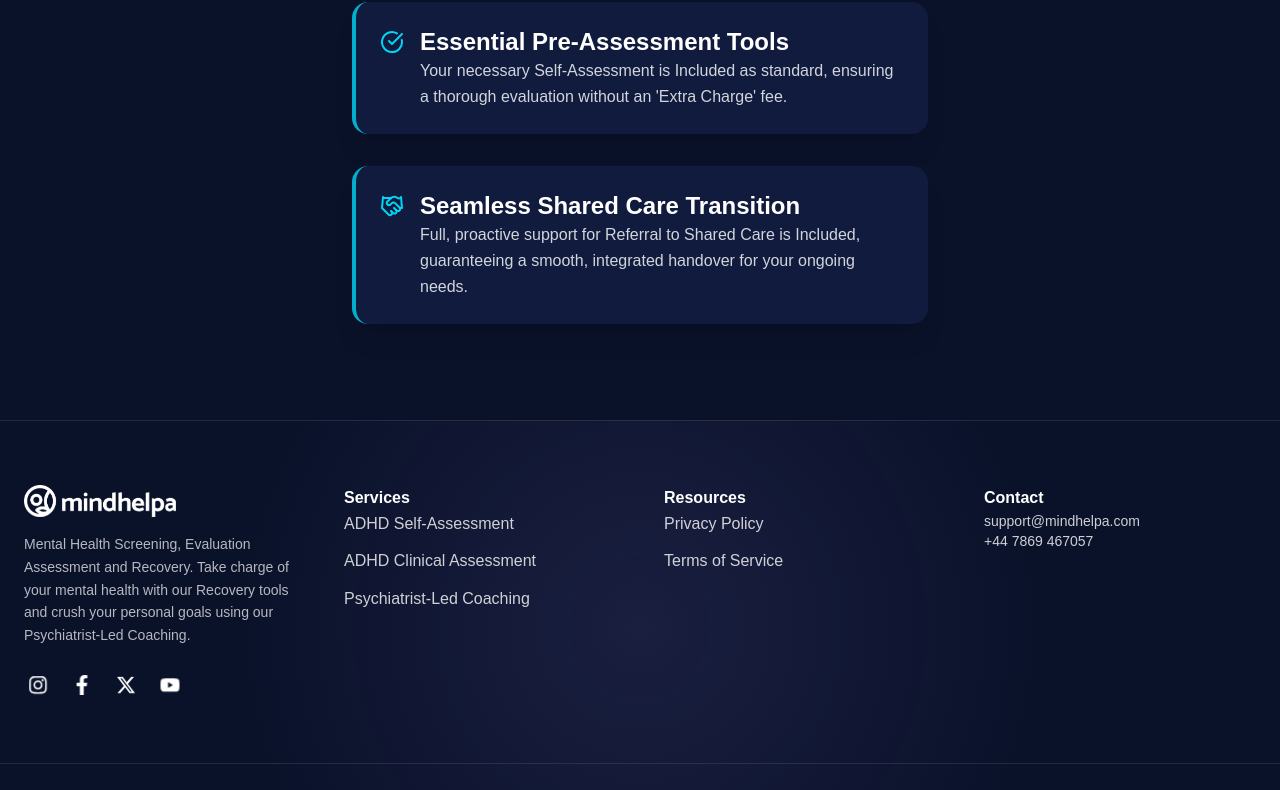
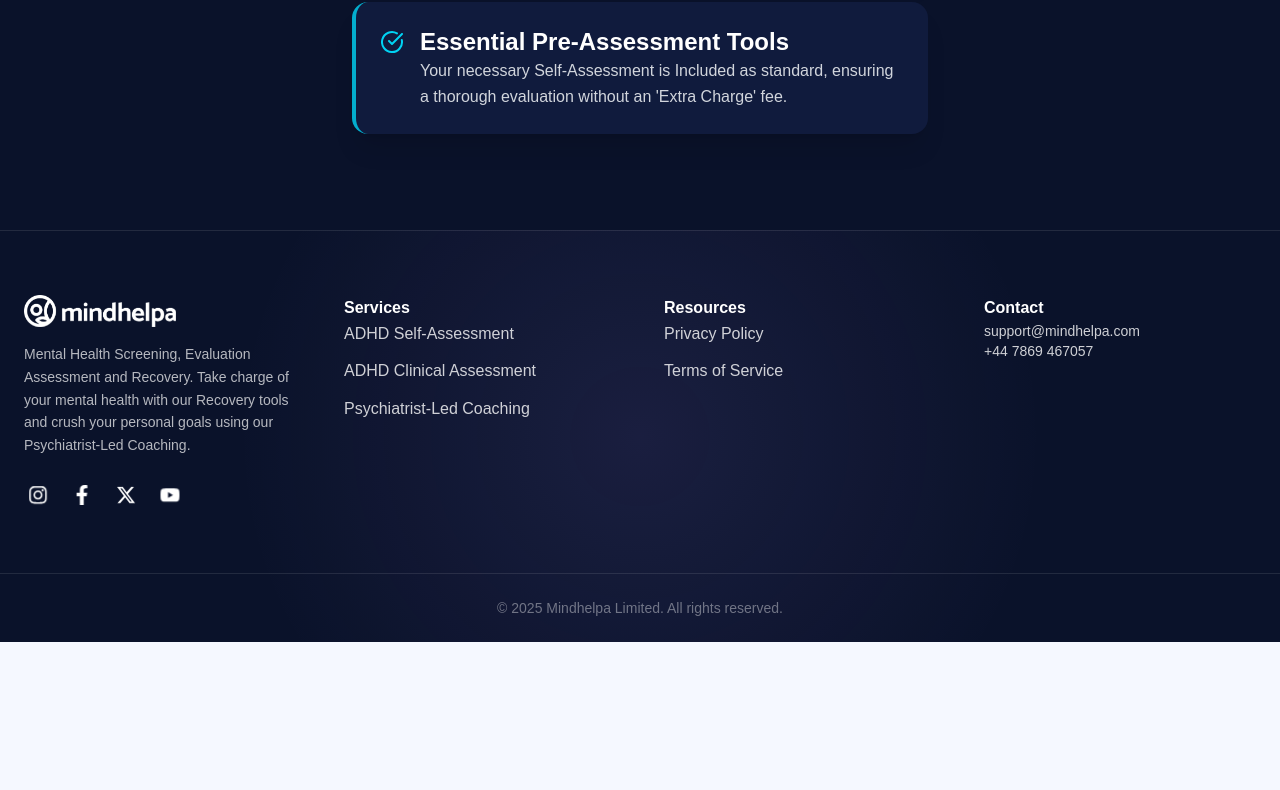
Before and after one commit to mindhelpa-limited/checkadhd, a Next.js app: page /pricing-adhd-clinical-assessment in a window 1280 px wide. Shown: the part 2253-3043 px from the top of the page. After the commit the page ends 2895 px from the top, so only its background shows below. Built offline with nearby package versions, Linux system fonts and the light colour scheme; a web font is replaced by a local one.

Commit message:
Your commit message

```diff
--- a/src/app/pricing-adhd-clinical-assessment/page.jsx
+++ b/src/app/pricing-adhd-clinical-assessment/page.jsx
@@ -51,7 +51,7 @@ const AnimatedBrainCircuit = () => (
   </div>
 );
 
-// ----------------- Feature Item (No Change) -----------------
+// ----------------- Feature Item -----------------
 const FeatureListItem = ({ icon, text }) => (
   <li className="flex items-start">
     <span className="flex-shrink-0 text-cyan-400 mt-1 mr-4">{icon}</span>
@@ -61,7 +61,7 @@ const FeatureListItem = ({ icon, text }) => (
   </li>
 );
 
-// ----------------- New Elegant Comparison List Component (UPDATED) -----------------
+// ----------------- MindHelpa Advantage List -----------------
 const MindHelpaAdvantageList = () => {
   const advantageFeatures = [
     {
@@ -87,12 +87,6 @@ const MindHelpaAdvantageList = () => {
       title: "Essential Pre-Assessment Tools",
       description:
         "Your necessary Self-Assessment is Included as standard, ensuring a thorough evaluation without an 'Extra Charge' fee.",
-    },
-    {
-      icon: <Handshake size={24} />,
-      title: "Seamless Shared Care Transition",
-      description:
-        "Full, proactive support for Referral to Shared Care is Included, guaranteeing a smooth, integrated handover for your ongoing needs.",
     },
   ];
 
@@ -133,7 +127,7 @@ const MindHelpaAdvantageList = () => {
   );
 };
 
-// ----------------- Page (Minor Change to Features) -----------------
+// ----------------- Page -----------------
 export default function ADHDClinicalAssessmentPricing() {
   const [activeTab, setActiveTab] = useState("adult");
 
```
